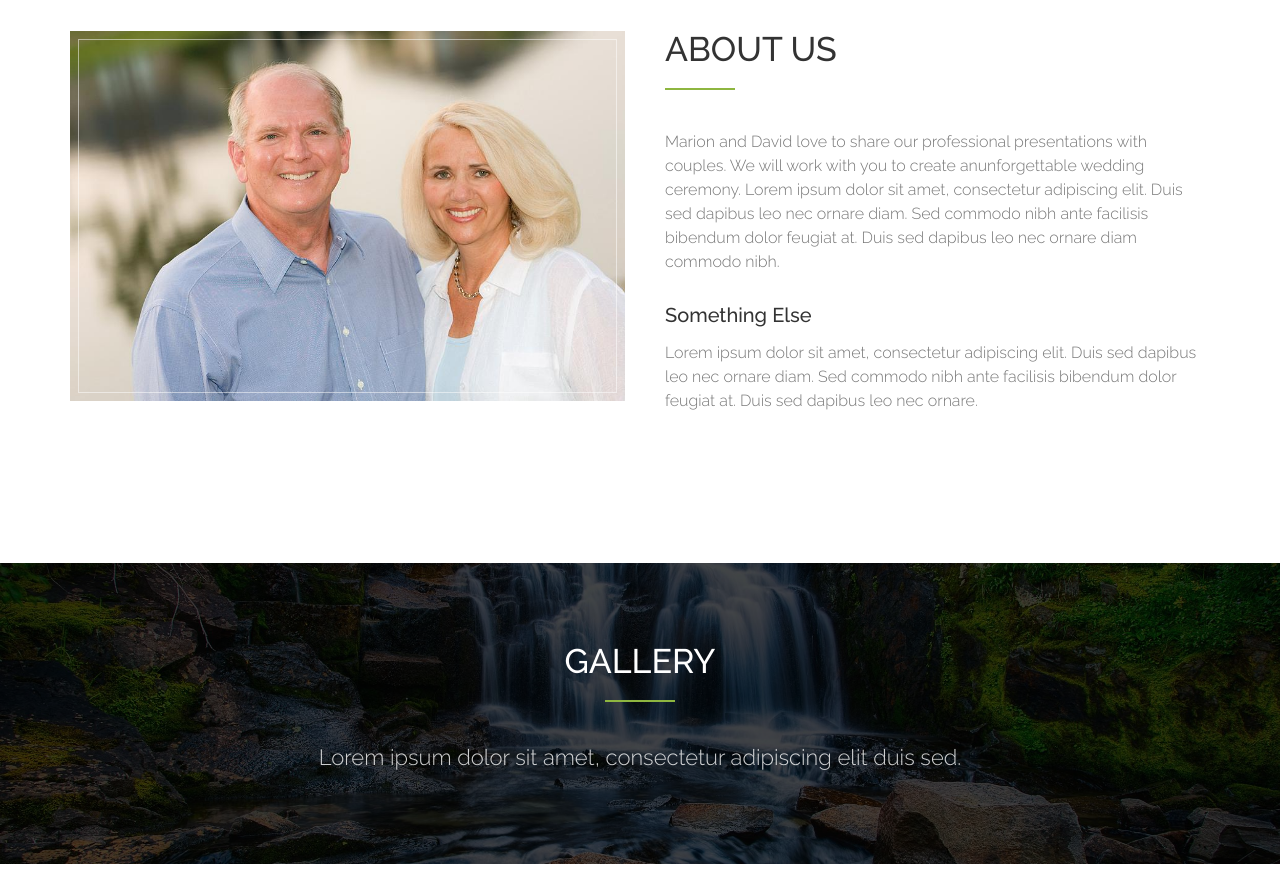
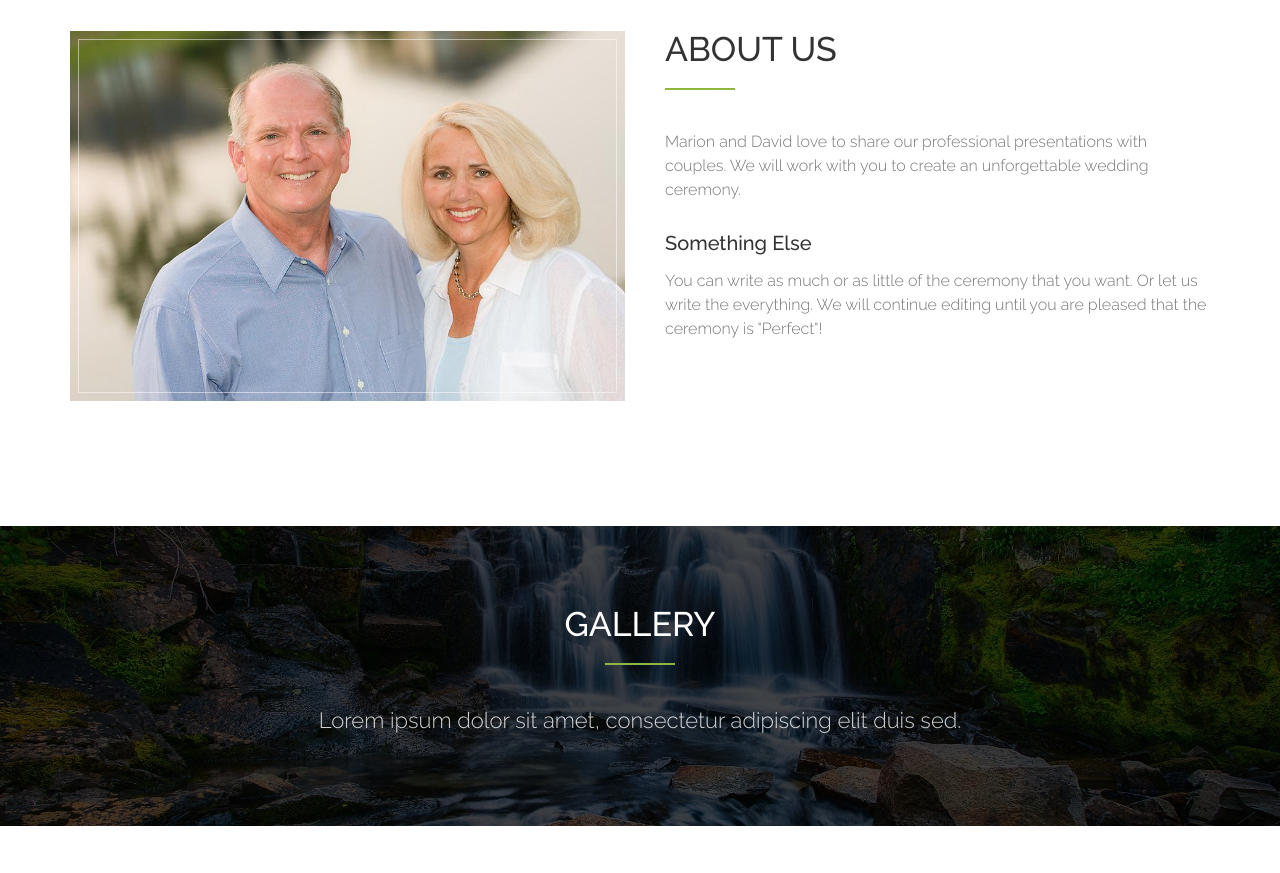
Before and after one commit to DRAnders100/MakingYourDayPerfect, a plain HTML site: page index.html in a window 1280 px wide. Shown: the part 920-1793 px from the top of the page. Drawn offline with nearby package versions, Linux system fonts and the light colour scheme.

Commit message:
Update index.html

```diff
--- a/index.html
+++ b/index.html
@@ -82,9 +82,9 @@
         <div class="about-text">
           <h2>About Us</h2>
           <hr>
-          <p>Marion and David love to share our professional presentations with couples. We will work with you to create anunforgettable wedding ceremony. Lorem ipsum dolor sit amet, consectetur adipiscing elit. Duis sed dapibus leo nec ornare diam. Sed commodo nibh ante facilisis bibendum dolor feugiat at. Duis sed dapibus leo nec ornare diam commodo nibh.</p>
+          <p>Marion and David love to share our professional presentations with couples. We will work with you to create an unforgettable wedding ceremony. </p>
           <h3>Something Else</h3>
-          <p>Lorem ipsum dolor sit amet, consectetur adipiscing elit. Duis sed dapibus leo nec ornare diam. Sed commodo nibh ante facilisis bibendum dolor feugiat at. Duis sed dapibus leo nec ornare.</p>
+          <p>You can write as much or as little of the ceremony that you want. Or let us write the everything. We will continue editing until you are pleased that the ceremony is "Perfect"!</p>
         </div>
       </div>
     </div>
```
